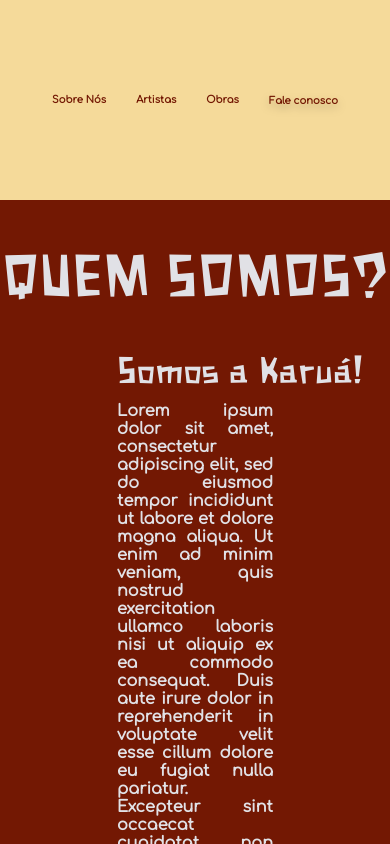
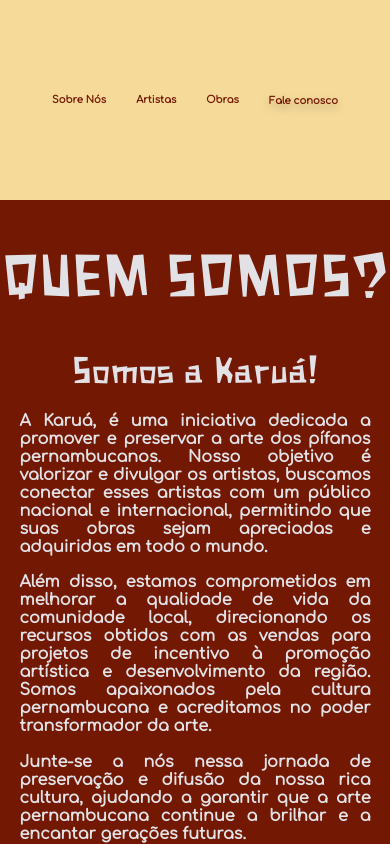
Before and after one commit to citi-onboarding/karua-landing-page, a React (Create React App) app in the folder client/: page / in a window 390 px wide. Shown: the top 844 px of the page. Built offline with nearby package versions, Linux system fonts and the light colour scheme; no server answers.

Commit message:
hotfix(develop): fix links and responsive styles

```diff
--- a/client/src/components/Carousel/index.tsx
+++ b/client/src/components/Carousel/index.tsx
@@ -57,7 +57,7 @@
     linkThree}: CarouselProps) => {
     return (
         <CarouselContainer>
-            <Link href={link} target="_blank">
+            <Link target="_blank" href={link}>
                 <VideoContainer>
                     <Video src={video} autoPlay loop muted style={{width: "100%", height: "auto" }} />
                 </VideoContainer>
@@ -67,7 +67,7 @@
                 <ArtistDescription> {description} </ArtistDescription>
             </ArtistComponent>
             <ProductsComponents>
-                    <Link href = {linkOne}>
+                    <Link target="_blank" href = {linkOne}>
                         <ProductBox>
                         <ProductImageBox><img src = {imageOne} style={{width: "135px", height: "135px"}}/></ProductImageBox>
                             <InfoProductContainer>
@@ -76,7 +76,7 @@
                             </InfoProductContainer>
                         </ProductBox>
                     </Link>
-                    <Link href = {linkTwo}>
+                    <Link target="_blank" href = {linkTwo}>
                         <ProductBox>
                             <ProductImageBox><img src = {imageTwo} style={{width: "135px", height: "135px"}}/></ProductImageBox>
                             <InfoProductContainer>
@@ -85,7 +85,7 @@
                             </InfoProductContainer>
                         </ProductBox>
                     </Link>
-                    <Link href = {linkThree}>
+                    <Link target="_blank" href = {linkThree}>
                         <ProductBox>
                             <ProductImageBox><img src = {imageThree}style={{width: "135px", height: "135px"}}/></ProductImageBox>
                             <InfoProductContainer>
--- a/client/src/components/Footer/index.tsx
+++ b/client/src/components/Footer/index.tsx
@@ -7,7 +7,7 @@
     return (
         <FooterContainer>
             <CenterContainer id="FaleConosco">
-                <a href="https://www.instagram.com/karua.arte/">
+                <a target="_blank" href="https://www.instagram.com/karua.arte/">
                     <SocialMediaContainer>
                         <SocialMediaIcons>
                         <img src={InstaIcon} alt="Ícone do Instagram"/>
@@ -15,14 +15,14 @@
                     </SocialMediaContainer>
                 </a>
 
-                <a href="https://www.facebook.com/profile.php?id=100089738528123">
+                <a target="_blank" href="https://www.facebook.com/profile.php?id=100089738528123">
                     <img src={FacebookIcon} alt="Ícone do Facebook"/>
                 </a>
 
-                <a href="https://www.youtube.com/channel/UC9ffPWlR4RJ4ymkfWg2DZzg">
+                <a target="_blank" href="https://www.youtube.com/channel/UC9ffPWlR4RJ4ymkfWg2DZzg">
                     <img src={YoutubeIcon} alt="Ícone do Youtube"/>
                 </a>
-                <a href="https://www.tiktok.com/@karua.arte">
+                <a target="_blank" href="https://www.tiktok.com/@karua.arte">
                     <img src={TikTokIcon} alt="Ícone do Youtube"/>
                 </a>
             </CenterContainer>
--- a/client/src/components/Form/styles.ts
+++ b/client/src/components/Form/styles.ts
@@ -123,10 +123,6 @@
     gap: 15px;
     width: 100%;
     justify-content: center;
-
-    @media (max-width: 768px) {
-        flex-direction: column;
-    }
 `;
 
 export const EmailInput = styled(Input)`
--- a/client/src/components/Introduction/index.tsx
+++ b/client/src/components/Introduction/index.tsx
@@ -16,10 +16,13 @@
                     <BoxText>
                         <IntroTitleText> Somos a Karuá! </IntroTitleText>
                         <IntroText>
-                        Lorem ipsum dolor sit amet, consectetur adipiscing elit, sed do eiusmod tempor incididunt ut labore et dolore magna aliqua. Ut enim ad minim veniam, quis nostrud exercitation ullamco laboris nisi ut aliquip ex ea commodo consequat. Duis aute irure dolor in reprehenderit in voluptate velit esse cillum dolore eu fugiat nulla pariatur. Excepteur sint occaecat cupidatat non proident, sunt in culpa qui officia deserunt mollit anim id est laborum.
+                            A Karuá, é uma iniciativa dedicada a promover e preservar a arte dos pífanos pernambucanos. Nosso objetivo é valorizar e divulgar os artistas, buscamos conectar esses artistas com um público nacional e internacional, permitindo que suas obras sejam apreciadas e adquiridas em todo o mundo.
                         </IntroText>
                         <IntroText>
-                        Lorem ipsum dolor sit amet, consectetur adipiscing elit, sed do eiusmod tempor incididunt ut labore et dolore magna aliqua. Ut enim ad minim veniam, quis nostrud exercitation ullamco laboris nisi ut aliquip ex ea commodo consequat. Duis aute irure dolor in reprehenderit in voluptate velit esse cillum dolore eu fugiat nulla pariatur. Excepteur sint occaecat cupidatat non proident, sunt in culpa qui officia deserunt mollit anim id est laborum.
+                            Além disso, estamos comprometidos em melhorar a qualidade de vida da comunidade local, direcionando os recursos obtidos com as vendas para projetos de incentivo à promoção artística e desenvolvimento da região. Somos apaixonados pela cultura pernambucana e acreditamos no poder transformador da arte.
+                        </IntroText>
+                        <IntroText>
+                            Junte-se a nós nessa jornada de preservação e difusão da nossa rica cultura, ajudando a garantir que a arte pernambucana continue a brilhar e a encantar gerações futuras.
                         </IntroText>
                     </BoxText>
                     <BoxImage>
--- a/client/src/components/Introduction/styles.ts
+++ b/client/src/components/Introduction/styles.ts
@@ -70,7 +70,7 @@
   width: 50%;
 
   @media (max-width: 768px) {
-    width: 80%;
+    width: 90% !important;
   }
 
   @media (max-width: 1100px){
--- a/client/src/components/Navbar/styles.ts
+++ b/client/src/components/Navbar/styles.ts
@@ -73,10 +73,12 @@
 export const NavButton = styled.button`
   background: transparent;
   font-family: 'Confortaa';
-  border: 1.5px solid #731803;
+  border: 2px solid #731803;
   border-radius: 10px;
   padding: 8px 40px;
   filter: drop-shadow(0px 4px 4px rgba(0, 0, 0, 0.25));
+  font-weight: 550;
+  font-size: 16px;
 
   @media (max-width: 768px) {
     border: none;
```
